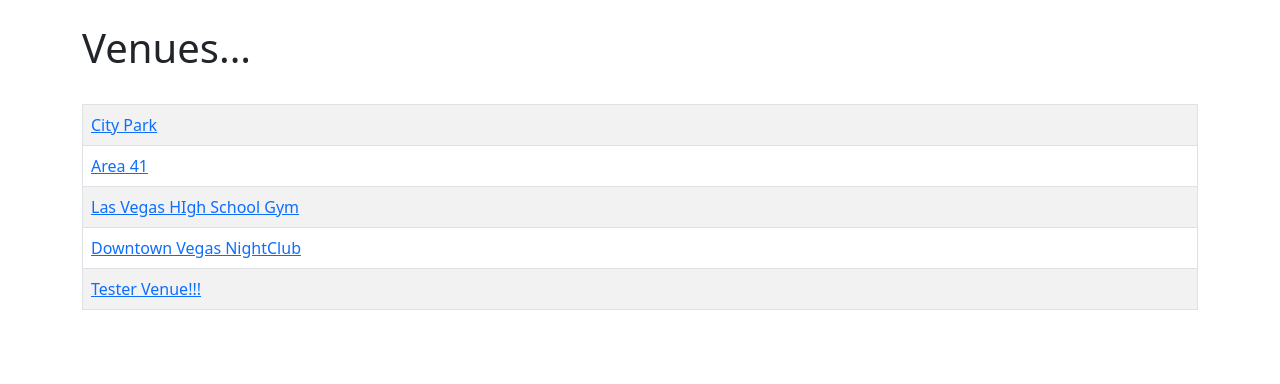
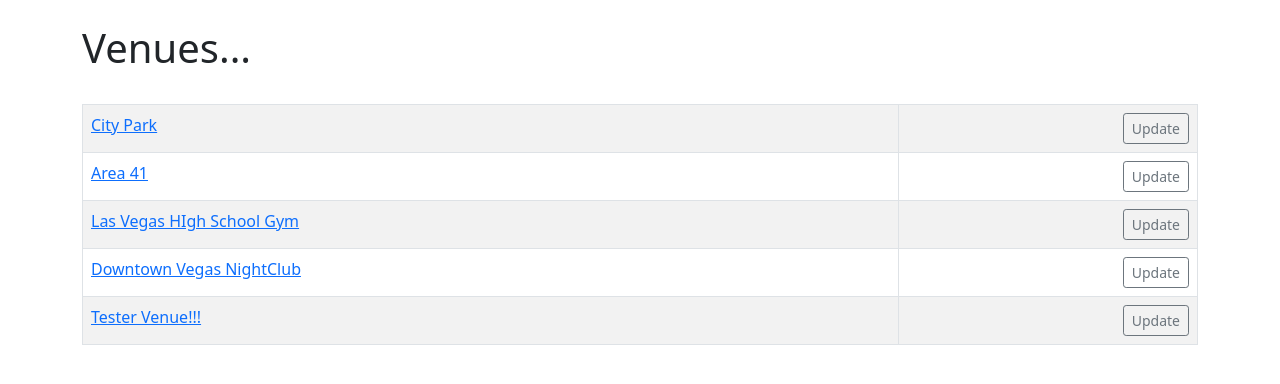
Before and after one commit to flatplanet/Django-Club-Youtube-Playlist, a Django app: page /list_venues in a window 1280 px wide. Shown: the part 56-440 px from the top of the page. Run offline with Django 3.2, Linux system fonts and the light colour scheme; data comes from the database, SQL or seed files in the repository; both versions use the stored data as it was after the commit.

Commit message:
update venues

```diff
--- a/events/templates/events/venue.html
+++ b/events/templates/events/venue.html
@@ -10,6 +10,9 @@
 			<td>
 				<a href="{% url 'show-venue' venue.id %}">{{ venue }}</a>
 			</td>
+			<td align="right">
+				<a href="{% url 'update-venue' venue.id %}" class="btn btn-outline-secondary btn-sm">Update</a>
+			</td>
 		</tr>
 	{% endfor %}
 </table>
--- a/events/urls.py
+++ b/events/urls.py
@@ -16,6 +16,6 @@ urlpatterns = [
 	path('list_venues', views.list_venues, name='list-venues'),
 	path('show_venue/<venue_id>', views.show_venue, name='show-venue'),
 	path('search_venues', views.search_venues, name='search-venues'),
-
+	path('update_venue/<venue_id>', views.update_venue, name='update-venue'),
 
 ]
--- a/events/views.py
+++ b/events/views.py
@@ -1,10 +1,22 @@
-from django.shortcuts import render
+from django.shortcuts import render, redirect
 import calendar
 from calendar import HTMLCalendar
 from datetime import datetime
 from django.http import HttpResponseRedirect
 from .models import Event, Venue
 from .forms import VenueForm
+
+
+def update_venue(request, venue_id):
+	venue = Venue.objects.get(pk=venue_id)
+	form = VenueForm(request.POST or None, instance=venue)
+	if form.is_valid():
+		form.save()
+		return redirect('list-venues')
+
+	return render(request, 'events/update_venue.html',
+		{'venue': venue,
+		'form':form})
 
 def search_venues(request):
 	if request.method == "POST":
```
Also changed, not shown: events/templates/events/update_venue.html (added, +16 -0 lines), db.sqlite3.
